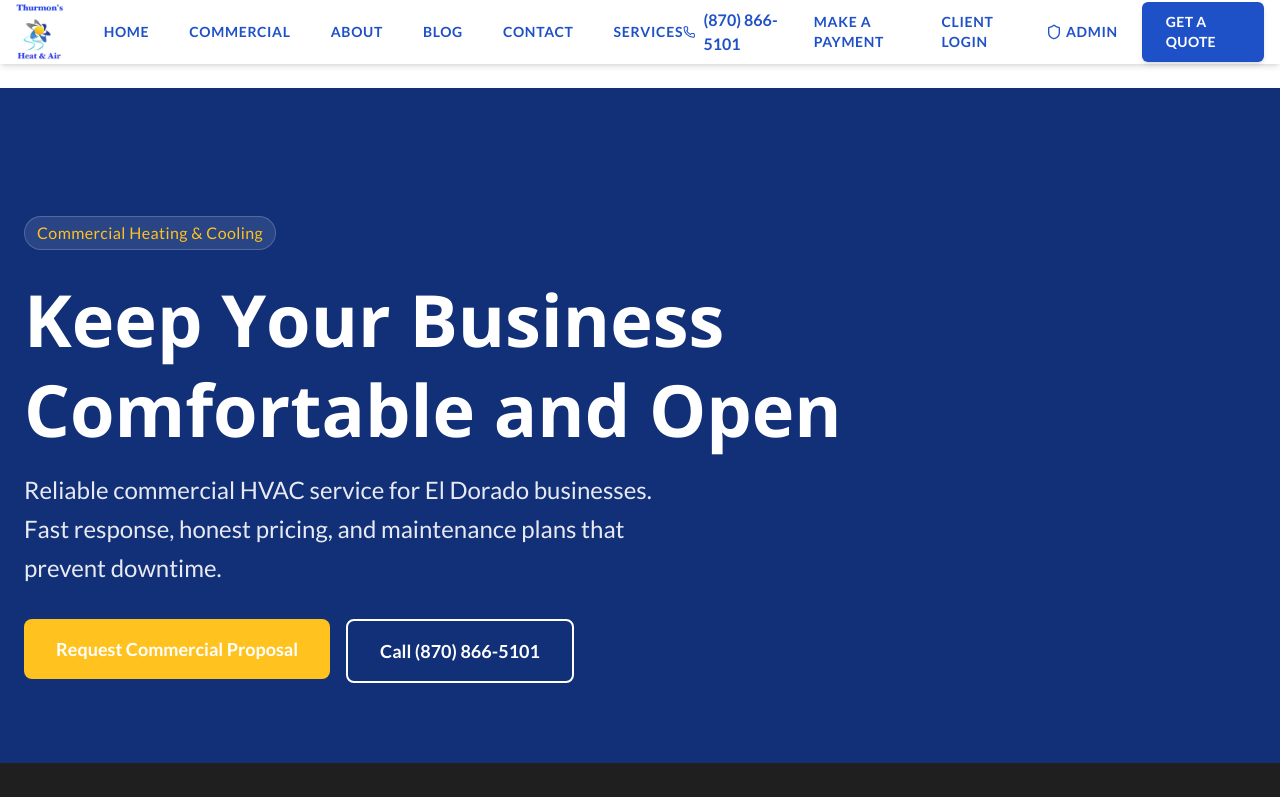
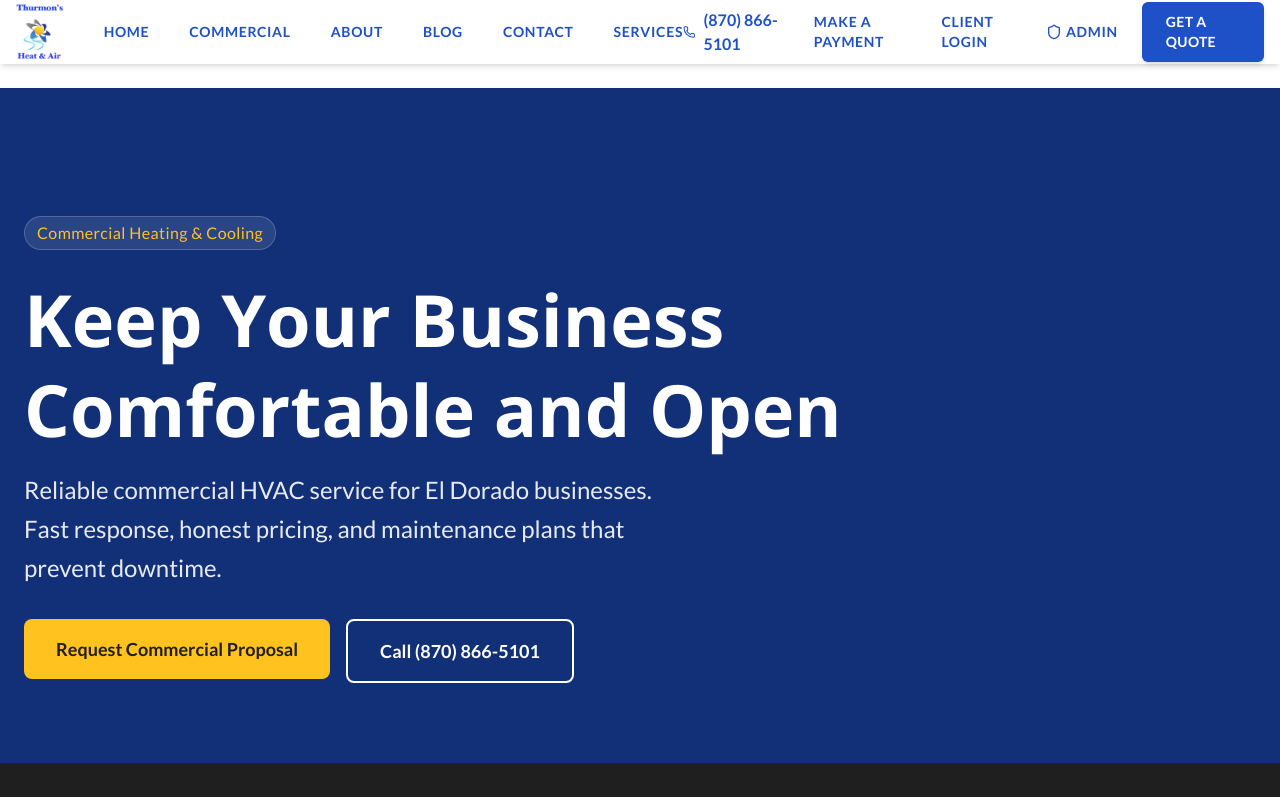
Before and after one commit to connordmcneely96/thurmons-heat-air, a Next.js app: page /commercial in a window 1280 px wide. Shown: the top 797 px of the page. Built offline with nearby package versions, Linux system fonts and the light colour scheme.

Commit message:
Fix commercial hero button contrast (dark text on yellow)

```diff
--- a/app/commercial/page.tsx
+++ b/app/commercial/page.tsx
@@ -62,7 +62,7 @@ export default function CommercialPage() {
 
                         <div className="flex flex-col sm:flex-row gap-4">
                             <Link href="/quote-request/commercial/">
-                                <Button className="w-full sm:w-auto bg-vibrant-gold text-white hover:bg-forest-green-700 border-0" size="lg">
+                                <Button className="w-full sm:w-auto bg-vibrant-gold text-deep-charcoal hover:bg-vibrant-gold-600 border-0" size="lg">
                                     Request Commercial Proposal
                                 </Button>
                             </Link>
```
